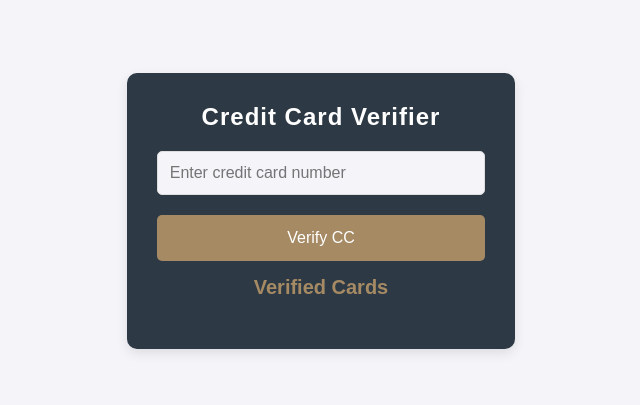
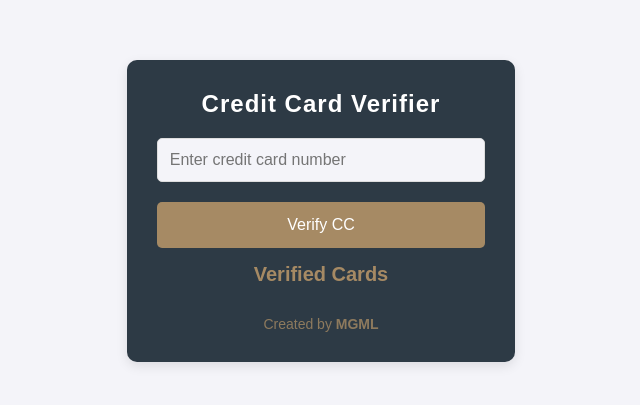
Before and after one commit to mgmayaguari/Validify, a React (Create React App) app: page / in a window 1280 px wide. Shown: the part 189-594 px from the top of the page, without its empty margins (319-959 px from the left). Built offline with nearby package versions, Linux system fonts and the light colour scheme.

Commit message:
footer added

```diff
--- a/src/App.css
+++ b/src/App.css
@@ -97,11 +97,11 @@ li {
 }
 
 li.valid {
-  border-left: 5px solid green;
+  border-left: 5px solid green; /* Valid status indicator */
 }
 
 li.invalid {
-  border-left: 5px solid red;
+  border-left: 5px solid red; /* Invalid status indicator */
 }
 
 li span {
@@ -113,6 +113,26 @@ h2 {
   font-size: 20px;
   margin-bottom: 10px;
   text-align: center;
+}
+
+/* Footer styles */
+.Footer {
+  margin-top: 30px;
+  font-size: 14px;
+  color: #a68a64; /* Accent color */
+  text-align: center;
+  opacity: 0.8;
+}
+
+.Footer a {
+  color: #a68a64; /* Accent color */
+  text-decoration: none;
+  font-weight: bold;
+}
+
+.Footer a:hover {
+  text-decoration: underline;
+  opacity: 1;
 }
 
 @media (max-width: 480px) {
--- a/src/App.js
+++ b/src/App.js
@@ -78,6 +78,12 @@ function App() {
           </li>
         ))}
       </ul>
+
+      {/* Footer */}
+      <footer className="Footer">
+        Created by
+        <a href="https://mgmayaguari.github.io/" target="_blank" rel="noopener noreferrer"> MGML</a>
+      </footer>
     </div>
   );
 }
```
